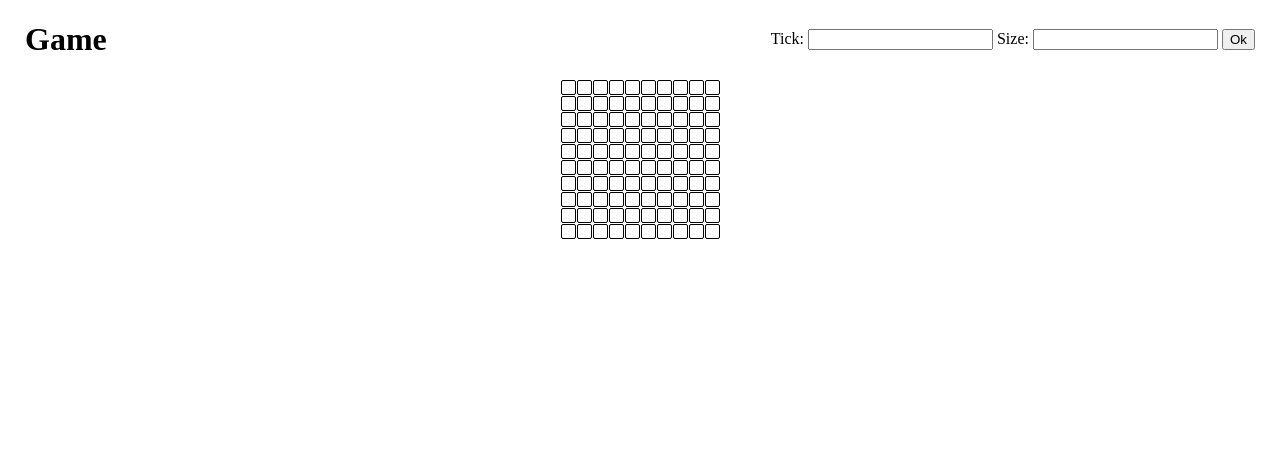
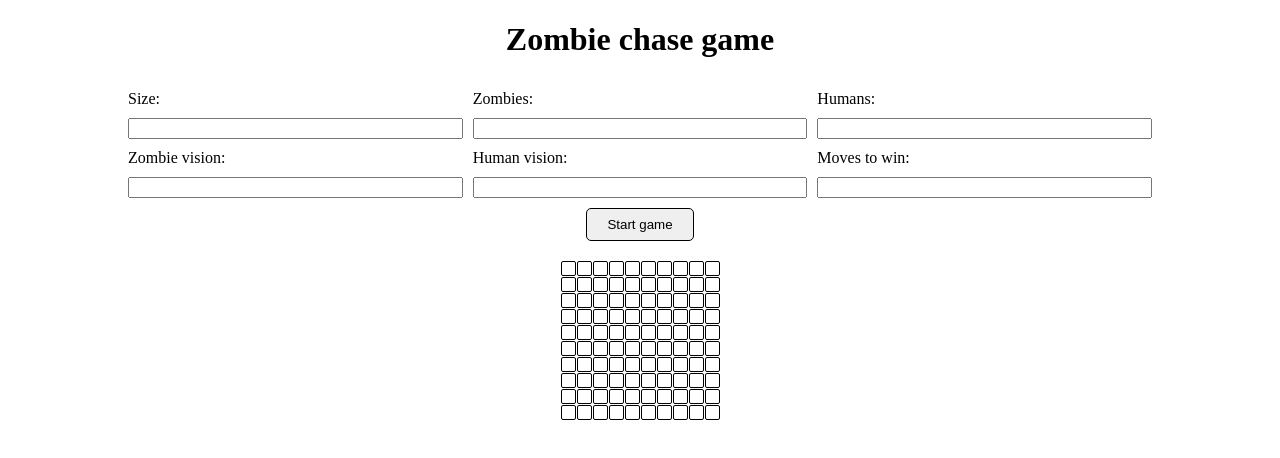
Before and after one commit to mindbox-cloud/frontend-collocation-game-team-6, a website built with Vite: page index.html in a window 1280 px wide. Built offline with nearby package versions, Linux system fonts and the light colour scheme.

Commit message:
fix: fixed inputs

```diff
--- a/index.html
+++ b/index.html
@@ -1,27 +1,42 @@
-<!doctype html>
+<!DOCTYPE html>
 <html lang="en">
     <head>
-    <meta charset="UTF-8"/>
+        <meta charset="UTF-8" />
 
-    <link rel="stylesheet" href="/src/style.css"/>
+        <link rel="stylesheet" href="/src/style.css" />
 
-  <title>Nuclear field</title>
+        <title>Zombie chase game</title>
     </head>
     <body>
         <div id="app">
             <div class="head">
-        <h1>Game</h1>
-
-        <form action="#">
-            <label>
-                Tick:
-                <input id="tick" type="number">
+                <h1>Zombie chase game</h1>
+                <form action="#" class="form">
+                    <label class="label">
+                        Size:
+                        <input id="size" type="number" />
                     </label>
-            <label>
-                Size:
-                <input id="size" type="number">
+                    <label class="label">
+                        Zombies: <input id="zombies" type="number" />
                     </label>
-            <button id="ok-button" type="submit">Ok</button>
+                    <label class="label">
+                        Humans: <input id="humans" type="number" />
+                    </label>
+                    <label class="label">
+                        Zombie vision:
+                        <input id="zombie-vision" type="number"
+                    /></label>
+                    <label class="label">
+                        Human vision:
+                        <input id="human-vision" type="number"
+                    /></label>
+                    <label class="label">
+                        Moves to win:
+                        <input id="moves-to-win" type="number"
+                    /></label>
+                    <button id="ok-button" type="submit" class="button">
+                        Start game
+                    </button>
                 </form>
             </div>
 
--- a/src/style.css
+++ b/src/style.css
@@ -1,4 +1,5 @@
-body, html {
+body,
+html {
     margin: 0;
     padding: 0;
 }
@@ -6,16 +7,39 @@ body, html {
 .head {
     display: flex;
     align-items: center;
-    justify-content: space-between;
-    padding: 0 25px;
+    flex-direction: column;
+    gap: 10px;
+    width: 100%;
+}
+
+.form {
+    display: grid;
+    grid-template-columns: repeat(3, 1fr);
+    gap: 10px;
+    width: 80%;
+    justify-content: center;
+}
+
+.label {
+    display: flex;
+    flex-direction: column;
+    gap: 10px;
+}
+
+.button {
+    grid-column: 1 / span 3;
+    justify-self: center;
+    align-self: center;
+    padding: 8px 20px;
+    border-radius: 5px;
+    border: 1px solid black;
 }
 
 .main {
     display: flex;
     align-items: center;
     justify-content: center;
-    padding-left: 10%;
-    padding-right: 10%;
+    padding-top: 20px;
 }
 
 .field {
```
Lines whose indentation alone changed are shown as unchanged.
